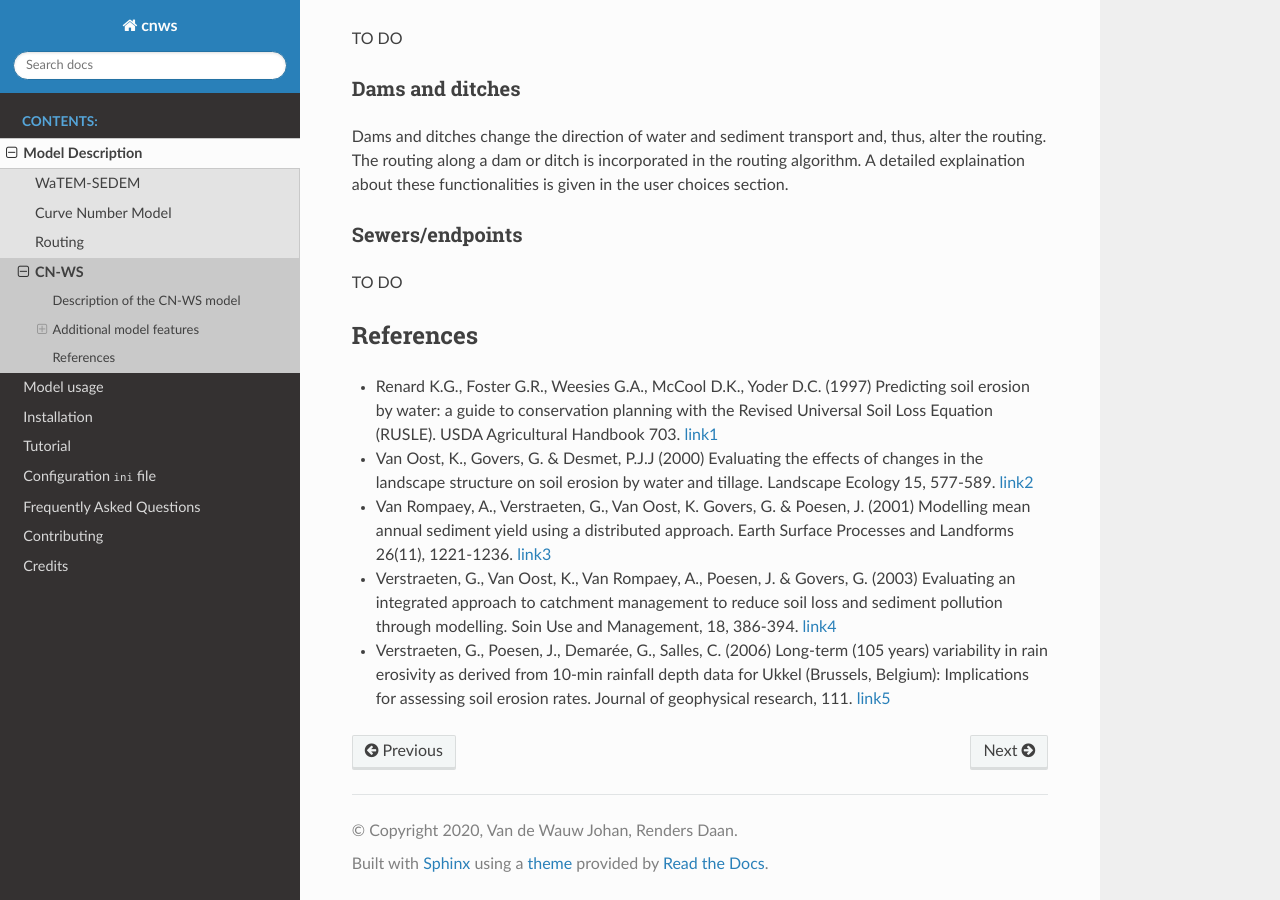
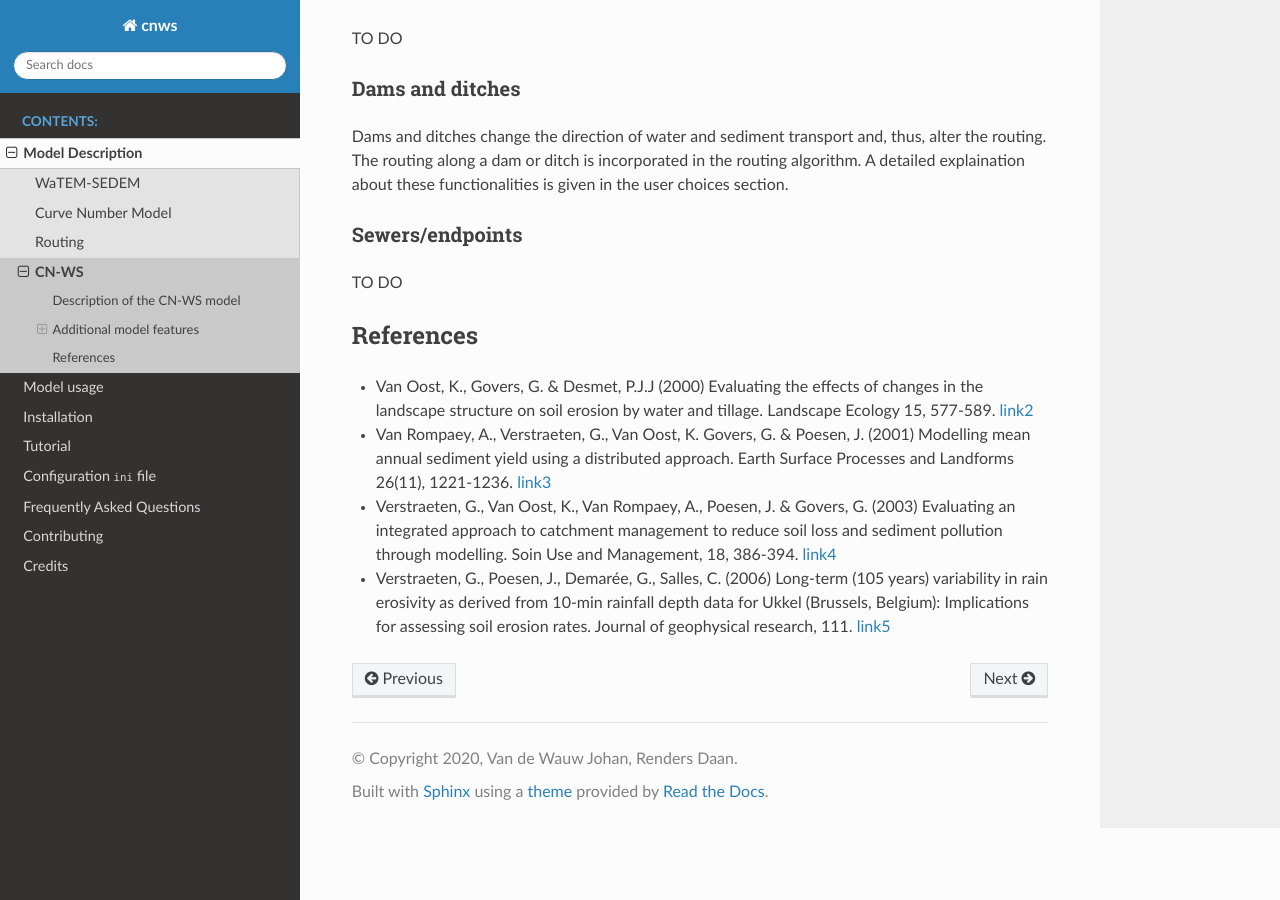
Before and after one commit to watem-sedem/watem-sedem, a Sphinx documentation site: the page built from docs/cn-ws.rst, in a window 1280 px wide and 900 px high, scrolled down 1063 px. Built offline with Sphinx 7.4.7 and the Read the Docs theme 2.0.0, drawn with Linux system fonts in a browser that asks for light colours.

Commit message:
Removed unused reference

```diff
--- a/docs/cn-ws.rst
+++ b/docs/cn-ws.rst
@@ -65,10 +65,6 @@ TO DO
 References
 ==========
 
-- Renard K.G., Foster G.R., Weesies G.A., McCool D.K., Yoder D.C. (1997)
-  Predicting soil erosion by water: a guide to conservation planning with the
-  Revised Universal Soil Loss Equation (RUSLE). USDA Agricultural Handbook 703.
-  `link1 <https://www.ars.usda.gov/ARSUserFiles/64080530/RUSLE/AH_703.pdf>`_
 - Van Oost, K., Govers, G. & Desmet, P.J.J (2000) Evaluating the effects of
   changes in the landscape structure on soil erosion by water and tillage.
   Landscape Ecology 15, 577-589.
```
